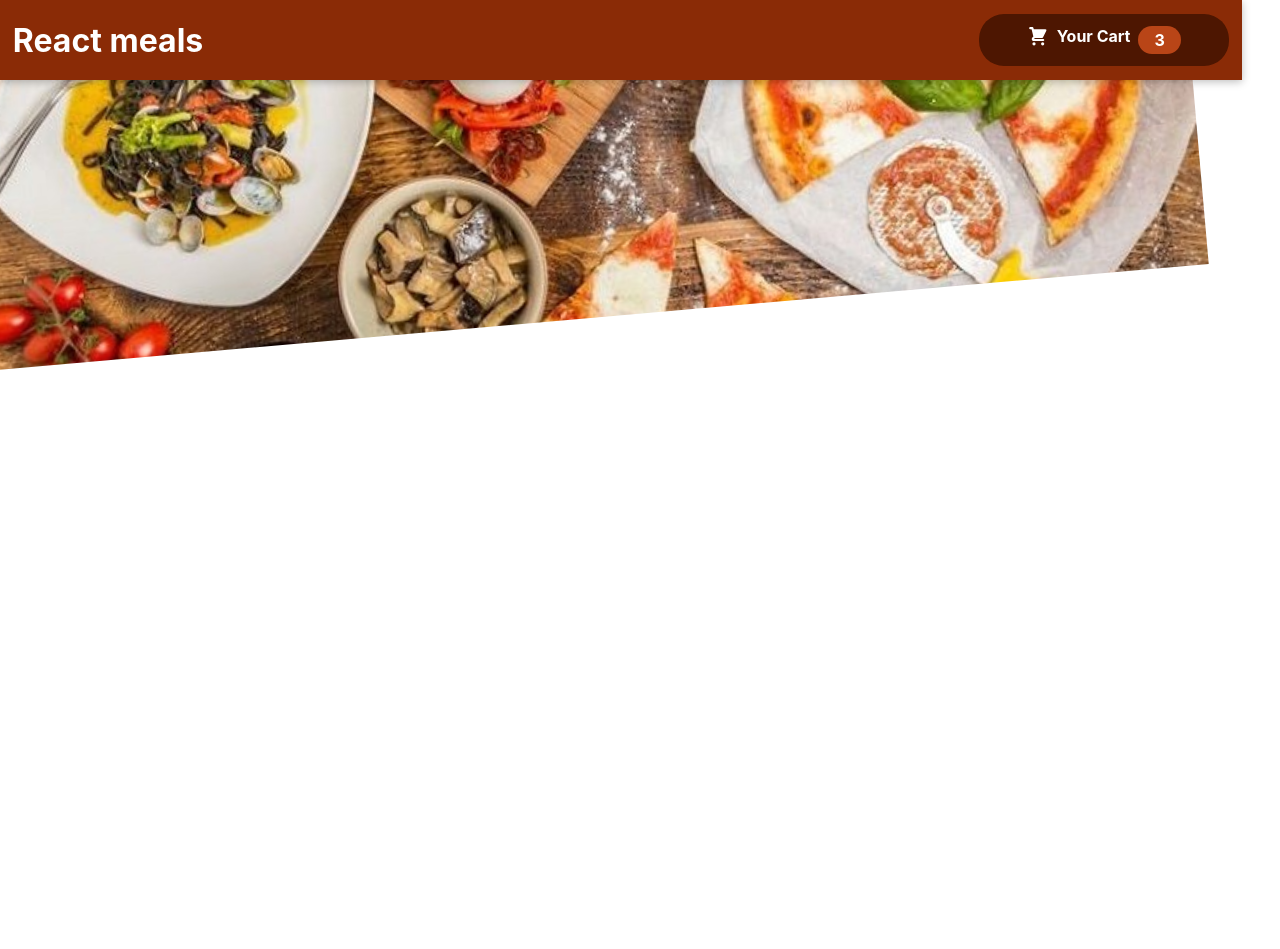
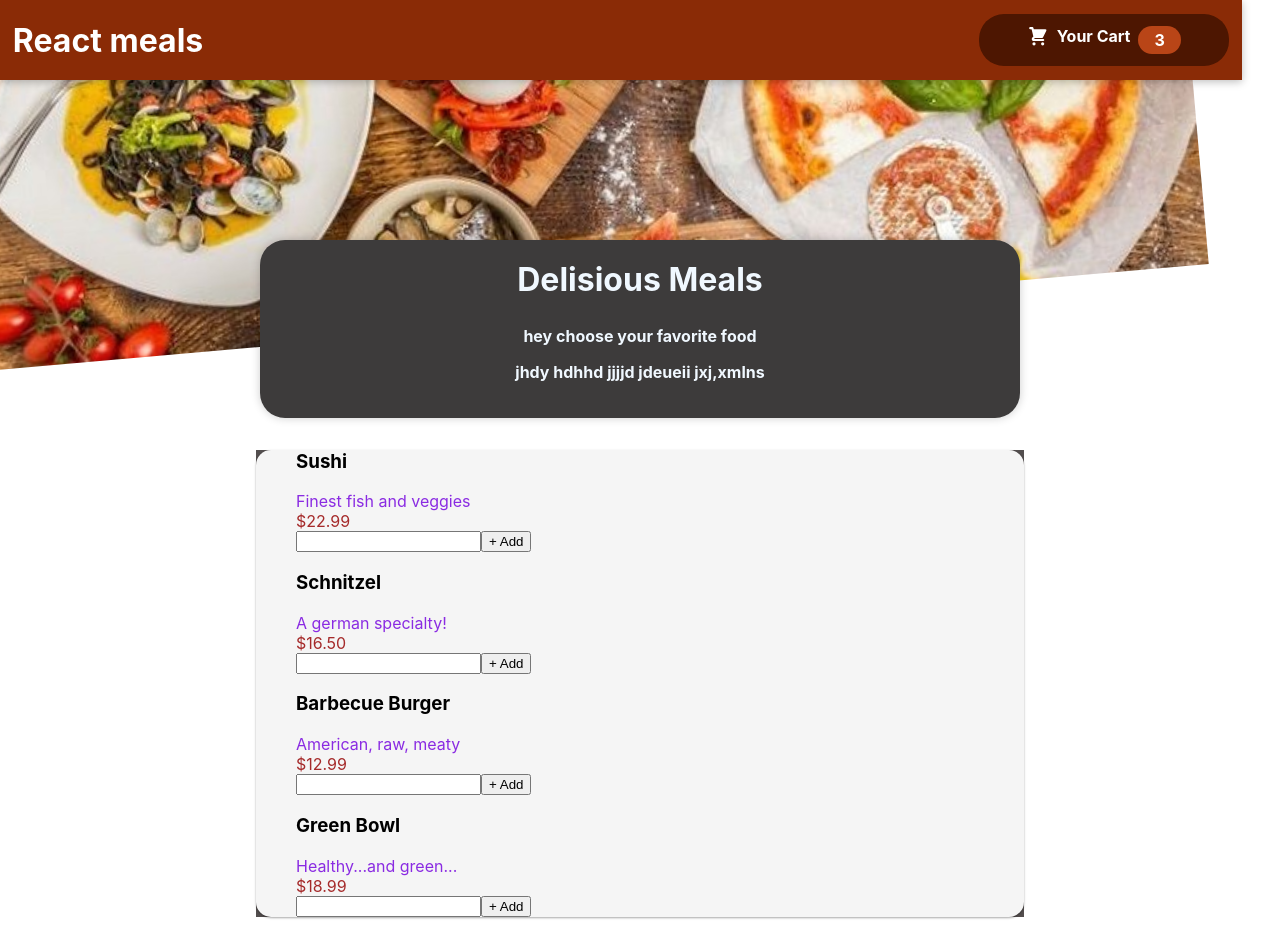
Before and after one commit to chaalia/Food_Order_App, a React (Create React App) app: page / in a window 1280 px wide. Before the commit the page ends 800 px from the top, so only its background shows below. Built offline with nearby package versions, Linux system fonts and the light colour scheme.

Commit message:
Meals components

```diff
--- a/src/App.js
+++ b/src/App.js
@@ -1,11 +1,13 @@
 import { Fragment } from 'react';
 import './App.css';
 import Header from './Components/Layout/Header';
+import Meals from './Components/Meals/Meals';
 
 function App() {
   return (
     <Fragment>
       <Header />
+      <Meals />
     </Fragment>
   );
 }
--- /dev/null
+++ b/src/Components/Meals/AvailableMeals.js
@@ -0,0 +1,48 @@
+import React from "react";
+import classes from "./AvailableMeals.module.css";
+import Card from "../UI/Card";
+import MealItem from "./MealItems";
+
+
+const DUMMY_MEALS = [
+    {
+      id: 'm1',
+      name: 'Sushi',
+      description: 'Finest fish and veggies',
+      price: 22.99,
+    },
+    {
+      id: 'm2',
+      name: 'Schnitzel',
+      description: 'A german specialty!',
+      price: 16.5,
+    },
+    {
+      id: 'm3',
+      name: 'Barbecue Burger',
+      description: 'American, raw, meaty',
+      price: 12.99,
+    },
+    {
+      id: 'm4',
+      name: 'Green Bowl',
+      description: 'Healthy...and green...',
+      price: 18.99,
+    },
+  ];
+
+
+const AvailableMeals = () => {
+    const myList = DUMMY_MEALS.map(meal => (<MealItem key={meal.id} name={meal.name} description={meal.description} price={meal.price}/>))
+    return (
+        <section className={classes.meals} >
+           <Card>
+              <ul>
+                {myList}
+            </ul>
+           </Card>
+        </section>
+    );
+};
+
+export default AvailableMeals;
--- /dev/null
+++ b/src/Components/Meals/AvailableMeals.module.css
@@ -0,0 +1,21 @@
+.meals{
+    width: 60%;
+    height: 100%;
+    padding: 0;
+    margin: 2rem auto;
+    background-color: rgb(83, 78, 78);
+    color: red;
+    animation: meals-appear 1s ease-out forwards;
+}
+.meals ul {
+    list-style: none;
+    padding: 10;
+    margin: 10;
+}
+
+@keyframes meals-appear {
+    from {
+        opacity: 0;
+        transform: translateY(3rem);
+    }
+}
--- /dev/null
+++ b/src/Components/Meals/MealItemForm.js
@@ -0,0 +1,12 @@
+import classes from './MealItemForm.module.css';
+
+const MealItemForm = () => {
+    return (
+        <form className={classes.forms}>
+            <input />
+            <button>+ Add</button>
+        </form>
+    );
+}
+
+export default MealItemForm;
--- /dev/null
+++ b/src/Components/Meals/MealItemForm.module.css
@@ -0,0 +1,4 @@
+.forms{
+    color: #000;
+    display: flex;
+}
--- /dev/null
+++ b/src/Components/Meals/MealItems.js
@@ -0,0 +1,21 @@
+import classes from './MealItems.module.css';
+import MealItemForm from './MealItemForm';
+
+const MealItem = (props) => {
+
+    const price = `$${props.price.toFixed(2)}`;
+    return(
+        <li>
+            <div className={classes.meal}>
+                <h3>{props.name}</h3>
+                <div className={classes.description}>{props.description}</div>
+                <div className={classes.price}>{price} </div>
+            </div>
+            <div>
+                <MealItemForm />
+            </div>
+        </li>
+    )
+
+}
+export default MealItem;
--- /dev/null
+++ b/src/Components/Meals/MealItems.module.css
@@ -0,0 +1,15 @@
+.meal{
+    color: forestgreen;
+
+}
+.meal h3{
+color: black;
+}
+.meal .description{
+
+    color: blueviolet;
+
+}
+.meal .price{
+    color:brown
+}
--- /dev/null
+++ b/src/Components/Meals/Meals.js
@@ -0,0 +1,16 @@
+import React, {Fragment} from "react";
+import MealsSummary from "./MealsSummary";
+import AvailableMeals from "./AvailableMeals";
+
+
+
+const Meals = () => {
+    return (
+        <Fragment >
+            <MealsSummary />
+            <AvailableMeals />
+        </Fragment>
+    );
+};
+
+export default Meals;
--- /dev/null
+++ b/src/Components/Meals/MealsSummary.js
@@ -0,0 +1,14 @@
+import React from "react";
+import classes from "./MealsSummary.module.css";
+
+const MealsSummary = props => {
+  return (
+    <section className={classes.summary}>
+        <h1>Delisious Meals</h1>
+        <p>hey choose your favorite food </p>
+        <p>jhdy hdhhd jjjjd jdeueii jxj,xmlns</p>
+    </section>
+  );
+}
+
+export default MealsSummary;
--- /dev/null
+++ b/src/Components/Meals/MealsSummary.module.css
@@ -0,0 +1,20 @@
+.summary{
+    text-align: center;
+    max-width: 45rem;
+    position: relative;
+    flex-direction: column;
+    margin: auto;
+    margin-top: -10rem;
+    width: 90%;
+    background-color: #3d3b3b;
+    color: aliceblue;
+    border-radius: 10px;
+    padding: 20px;
+    box-shadow: 0px 0px 10px 0px rgba(0,0,0,0.2);
+    border-radius: 25px;
+    font-weight: bold;
+}
+.summary h1{
+    font-size: 2rem;
+    margin-top: 0;
+}
--- /dev/null
+++ b/src/Components/UI/Card.js
@@ -0,0 +1,12 @@
+import React from "react";
+import classes from "./Card.module.css";
+
+const Card = (props) => {
+    return(
+        <div className={classes.card}>
+            {props.children}
+        </div>
+    )
+}
+
+export default Card;
--- /dev/null
+++ b/src/Components/UI/Card.module.css
@@ -0,0 +1,7 @@
+.card{
+    background-color: #f5f5f5;
+    border-radius: 15px;
+    box-shadow: 0 1px 3px rgba(0,0,0,0.12), 0 1px 2px rgba(0,0,0,0.24);
+    transition: all 0.3s cubic-bezier(.25,.8,.25,1);
+    margin-bottom: 20px;
+}
```
